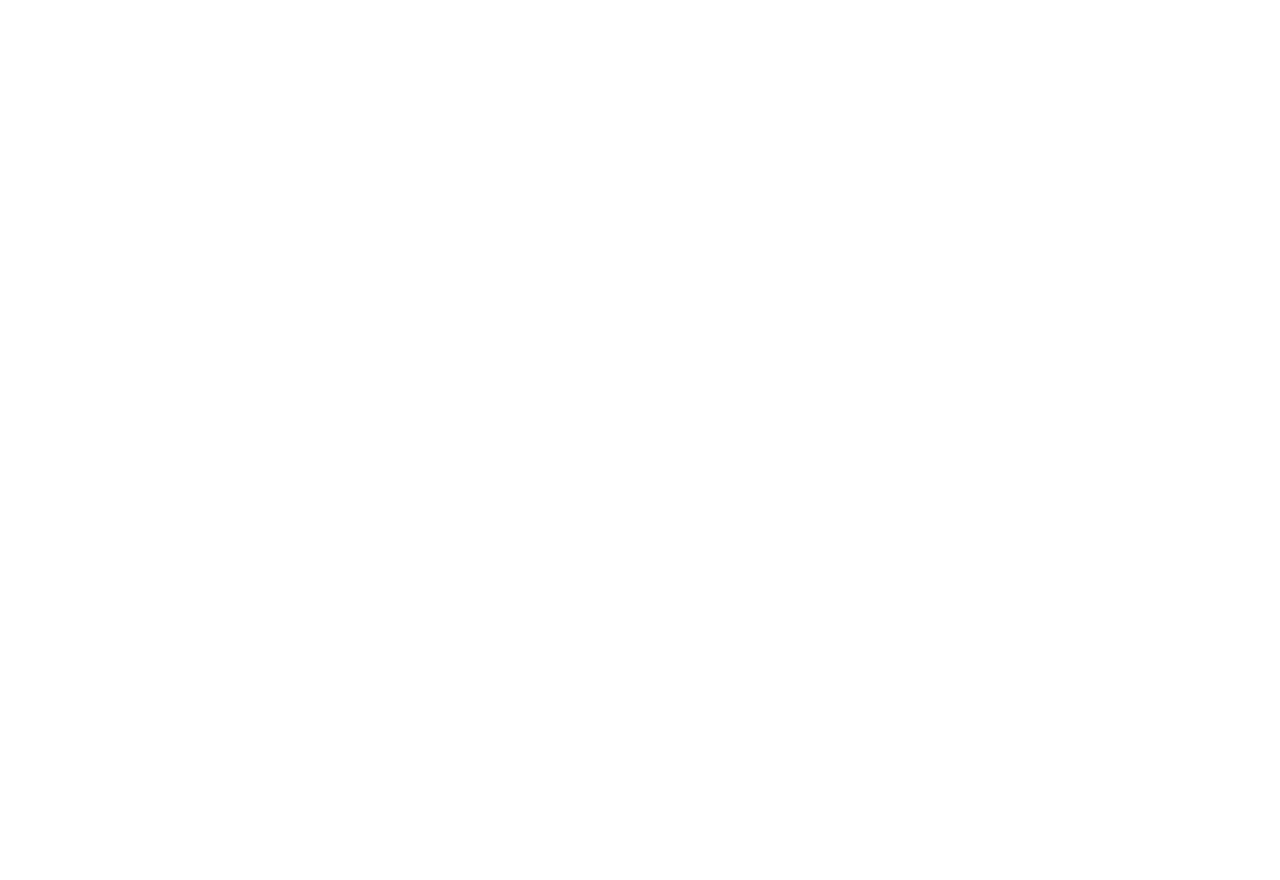
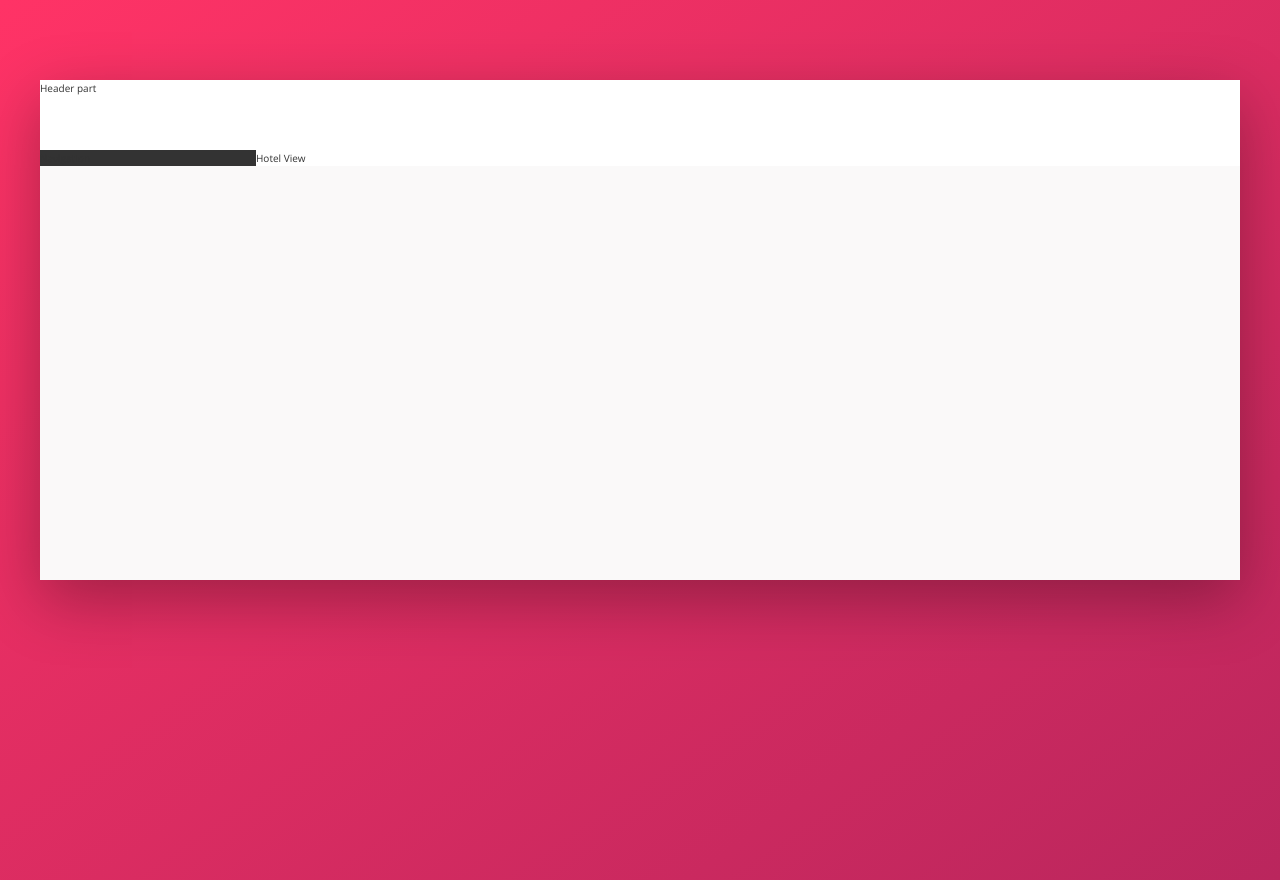
Before and after one commit to BorofskyDev/trillo, a website built with Vite: page index.html in a window 1280 px wide. Before the commit the page ends 800 px from the top, so only its background shows below. Built offline with nearby package versions, Linux system fonts and the light colour scheme.

Commit message:
set up layout

```diff
--- a/index.html
+++ b/index.html
@@ -1,13 +1,31 @@
 <!DOCTYPE html>
 <html lang="en">
+
 <head>
   <meta charset="UTF-8" />
   <link rel="icon" type="image/svg+xml" href="/vite.svg" />
+  <link rel="preconnect" href="https://fonts.googleapis.com">
+  <link rel="preconnect" href="https://fonts.gstatic.com" crossorigin>
+  <link href="https://fonts.googleapis.com/css2?family=Open+Sans:wght@300;400;600&display=swap" rel="stylesheet">
   <meta name="viewport" content="width=device-width, initial-scale=1.0" />
-    <title>Trillo</title>
+  <title> &mdash; Trillo Travel</title>
 </head>
+
 <body>
-    <div id="app"></div>
+  <div class="container">
+    <header class="header">
+      Header part
+    </header>
+    <div class="content">
+      <nav class="sidebar">
+        Navigation
+      </nav>
+      <main class="hotel-view">
+        Hotel View
+      </main>
+    </div>
+  </div>
   <script type="module" src="/main.js"></script>
 </body>
+
 </html>
--- /dev/null
+++ b/sass/_base.scss
@@ -0,0 +1,47 @@
+:root {
+  --color-primary: #eb2f64;
+  --color-primary-light: #ff3366;
+  --color-primary-dark: #ba265d;
+
+  --color-grey-light-1: #faf9f9;
+  --color-grey-light-2: #f4f2f2;
+  --color-grey-light-3: #f0eeee;
+  --color-grey-light-4: #ccc;
+
+  --color-grey-dark-1: #333;
+  --color-grey-dark-2: #777;
+  --color-grey-dark-3: #999;
+
+  --shadow-dark:  0 2rem 6rem rgba(0, 0, 0, 0.3);
+}
+
+* {
+  margin: 0;
+  padding: 0;
+}
+
+*,
+*::before,
+*::after {
+  box-sizing: inherit;
+}
+
+html {
+  box-sizing: border-box;
+  font-size: 62.5%; // 1rem = 10px
+}
+
+body {
+  font-family: 'Open Sans', sans-serif;
+  font-weight: 400;
+  line-height: 1.6;
+  color: var(--color-grey-dark-1);
+  background-image: linear-gradient(
+    to right bottom,
+    var(--color-primary-light),
+    var(--color-primary-dark)
+  );
+  background-size: cover;
+  background-repeat: no-repeat;
+  min-height: 100vh;
+}
--- /dev/null
+++ b/sass/_layout.scss
@@ -0,0 +1,27 @@
+.container {
+  max-width: 120rem;
+  margin: 8rem auto;
+  background-color: var(--color-grey-light-1);
+  box-shadow: var(--shadow-dark);
+  min-height: 50rem;
+}
+
+.header {
+    height: 7rem;
+    background-color: #fff;
+    border-bottom: var(--color-grey-light-2);
+}
+
+.content {
+    display: flex;
+}
+
+.sidebar {
+    background-color: var(--color-grey-dark-1);
+    flex: 0 0 18%;
+}
+
+.hotel-view {
+    background-color: #fff;
+    flex: 1;
+}
--- a/sass/main.scss
+++ b/sass/main.scss
@@ -1,17 +1,3 @@
-/*
-COLORS
-
-Primary: #eb2f64
-Primary light: #FF3366
-Primary dark: #BA265D
-
-Grey light 1: #faf9f9
-Grey light 2: #f4f2f2
-Grey light 3: #f0eeee
-Grey light 4: #ccc
-
-Grey dark 1: #333
-Grey dark 2: #777
-Grey dark 3: #999
-
-*/
+@import 'base';
+@import 'layout';
+@import 'components';
```
Also changed, not shown: sass/_components.scss (added). Lines whose indentation alone changed are shown as unchanged.
